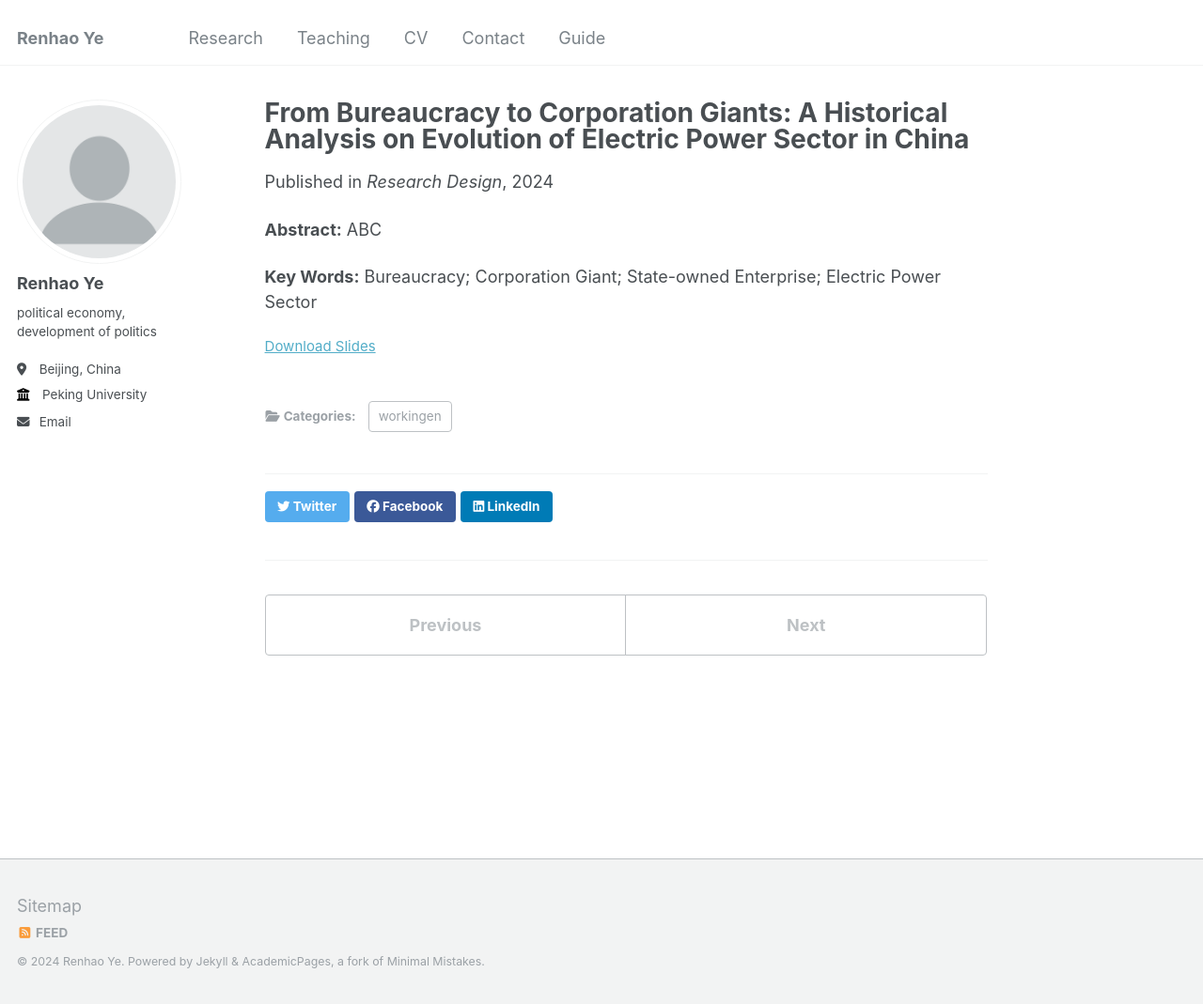
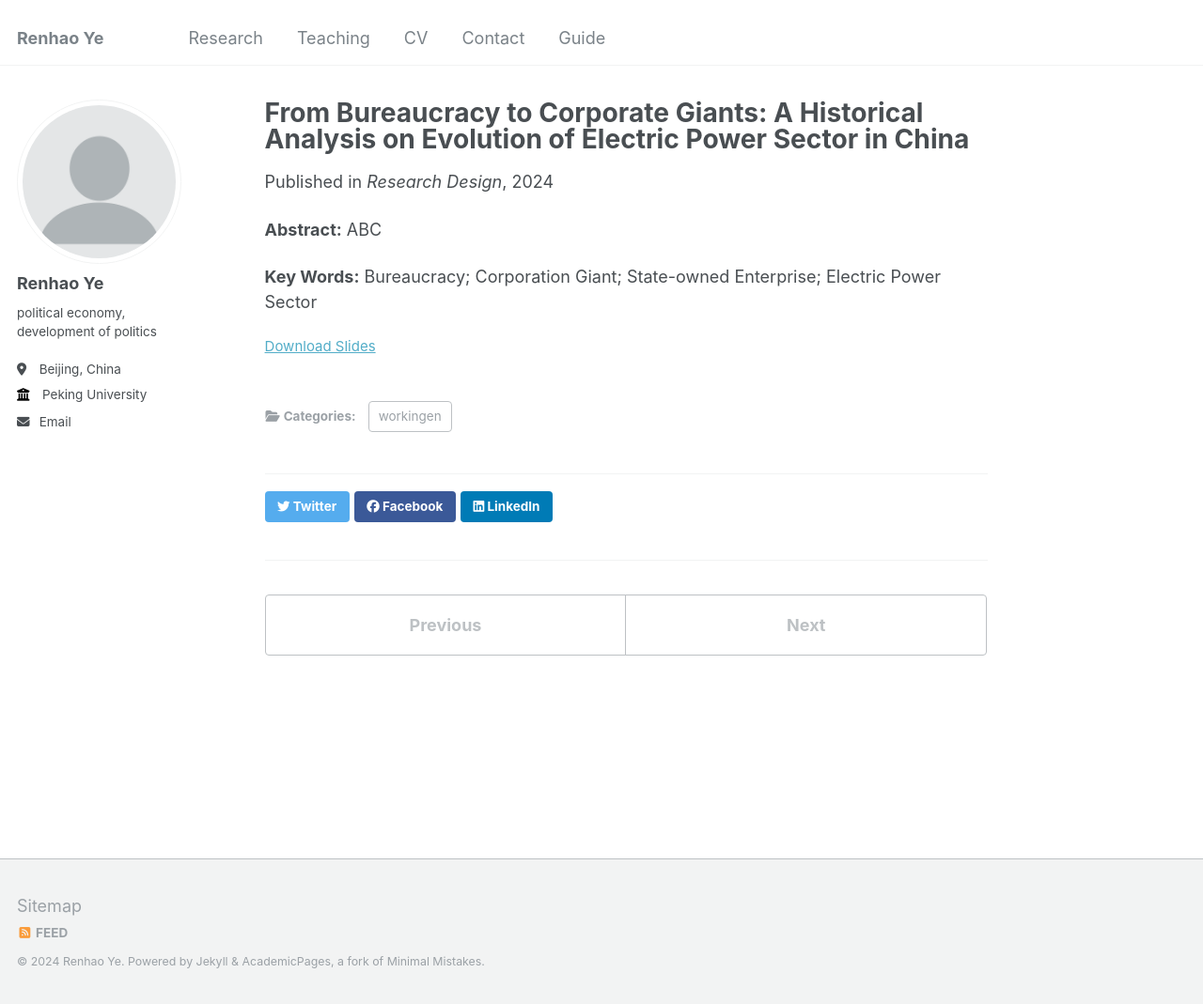
Before and after one commit to thenhow-ye/thenhow-ye.github.io, a Jekyll site: the page built from _publications/2024-08-01-bureaucracy-coporation-electricity.md, in a window 1280 px wide and 1069 px high. Shown: the whole window at 94% size. Built offline with Jekyll 4.4.1, drawn with Linux system fonts in a browser that asks for light colours.

Commit message:
Update 2024-08-01-bureaucracy-coporation-electricity.md

```diff
--- a/_publications/2024-08-01-bureaucracy-coporation-electricity.md
+++ b/_publications/2024-08-01-bureaucracy-coporation-electricity.md
@@ -1,5 +1,5 @@
 ---
-title: "From Bureaucracy to Corporation Giants: A Historical Analysis on Evolution of Electric Power Sector in China"
+title: "From Bureaucracy to Corporate Giants: A Historical Analysis on Evolution of Electric Power Sector in China"
 collection: publications
 category: workingen
 permalink: /publication/2024-08-01-bureaucracy-coporation-electricity
@@ -8,7 +8,7 @@ date: 2024-08-01
 venue: 'Research Design'
 slidesurl: 'http://thenhow-ye.github.io/files/Ye-bureaucracy-corporation-electricity.pdf'
 paperurl: 'http://thenhow-ye.github.io/files/Ye-bureaucracy-corporation-electricity.pdf'
-#citation: 'Ye, Renhao. (2024). &quot;From Bureaucracy to Corporation Giants: A Historical Analysis on Evolution of Electric Power Sector in China.&quot; <i>Working Paper</i>.'
+#citation: 'Ye, Renhao. (2024). &quot;From Bureaucracy to Corporate Giants: A Historical Analysis on Evolution of Electric Power Sector in China.&quot; <i>Working Paper</i>.'
 ---
 
 **Abstract:** ABC
```
